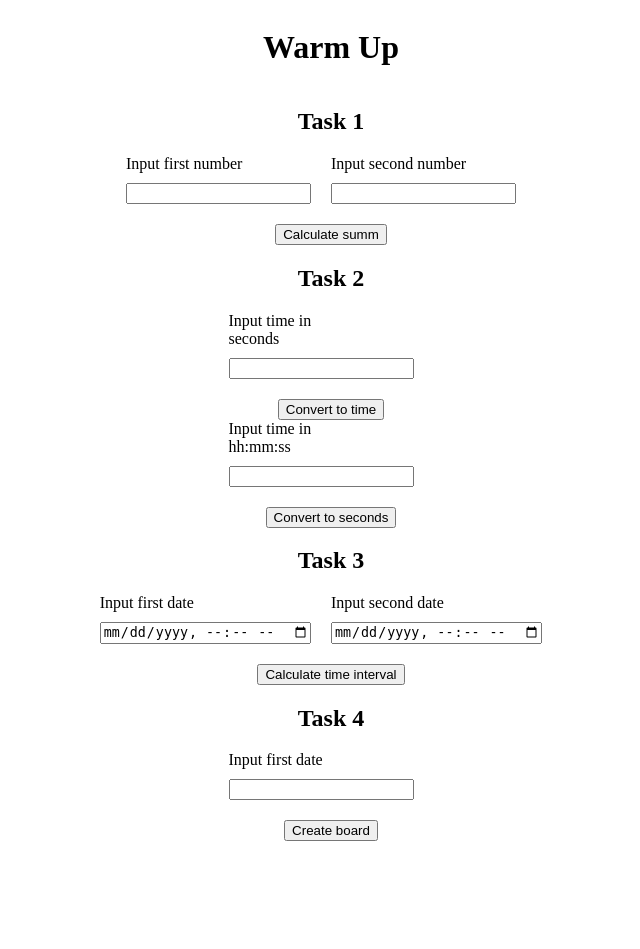
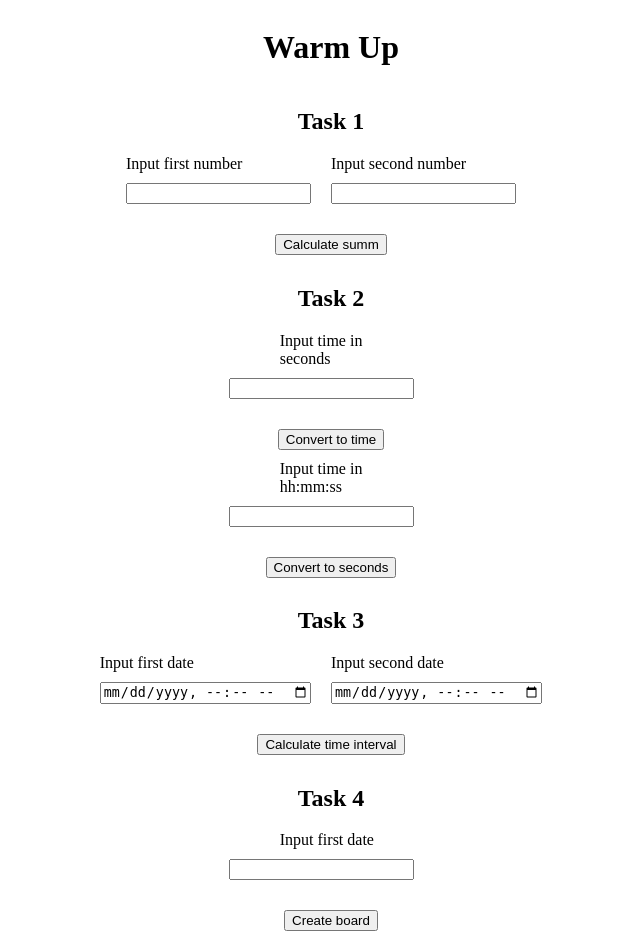
Before and after one commit to grandmasteralexandr/Introduction-to-full-stack-Web-development, a PHP site: page / in a window 1280 px wide. Shown: the whole page, without its empty margins (309-949 px from the left). Before the commit the page ends 841 px from the top, so only its background shows below. Run offline with PHP 8.4, Linux system fonts and the light colour scheme.

Commit message:
WD_PS2 warm up

```diff
--- a/WD_PS2/warm-up/index.html
+++ b/WD_PS2/warm-up/index.html
@@ -19,7 +19,7 @@
             <input type="text" class="form__input" name="task1-number1" id="task1-number1">
             <input type="text" class="form__input" name="task1-number2" id="task1-number2">
           </div>
-          <input type="button" value="Calculate summ" name="task1-button">
+          <input type="button" value="Calculate summ" name="task1-button" class="button">
         </form>
       </section>
       <section class="task2">
@@ -31,7 +31,7 @@
           <div class="form__element">
             <input type="text" class="form__input" name="task2-number1" id="task2-number1">
           </div>
-          <input type="button" value="Convert to time" name="task2-button-to-time">
+          <input type="button" value="Convert to time" name="task2-button-to-time" class="button">
 
           <div class="form__element">
             <label for="task2-number2" class="form__label">Input time in hh:mm:ss</label>
@@ -39,7 +39,7 @@
           <div class="form__element">
             <input type="text" class="form__input" name="task2-number2" id="task2-number2">
           </div>
-          <input type="button" value="Convert to seconds" name="task2-button-to-sec">
+          <input type="button" value="Convert to seconds" name="task2-button-to-sec" class="button">
         </form>
       </section>
       <section class="task3">
@@ -53,7 +53,7 @@
             <input type="datetime-local" class="form__input" name="task3-date1" id="task3-date1">
             <input type="datetime-local" class="form__input" name="task3-date2" id="task3-date2">
           </div>
-          <input type="button" value="Calculate time interval" name="task3-button">
+          <input type="button" value="Calculate time interval" name="task3-button" class="button">
         </form>
       </section>
       <section class="task4">
@@ -65,7 +65,7 @@
           <div class="form__element">
             <input type="text" class="form__input" name="task4-board-size" id="task4-board-size">
           </div>
-          <input type="button" value="Create board" name="task4-button">
+          <input type="button" value="Create board" name="task4-button" class="button">
         </form>
       </section>
       <section class="task5">
--- a/WD_PS2/warm-up/style.css
+++ b/WD_PS2/warm-up/style.css
@@ -13,8 +13,18 @@
   align-items: center;
 }
 
+section {
+  display: flex;
+  flex-direction: column;
+  justify-content: center;
+  align-items: center;
+  width: 100%;
+}
+
 .form__element {
   display: flex;
+  justify-content: center;
+  align-items: center;
   width: 100%;
 }
 
@@ -24,6 +34,10 @@
 
 .form__input {
   margin: 10px 20px 20px 0;
+}
+
+.button {
+  margin: 10px;
 }
 
 .board-container {
```
